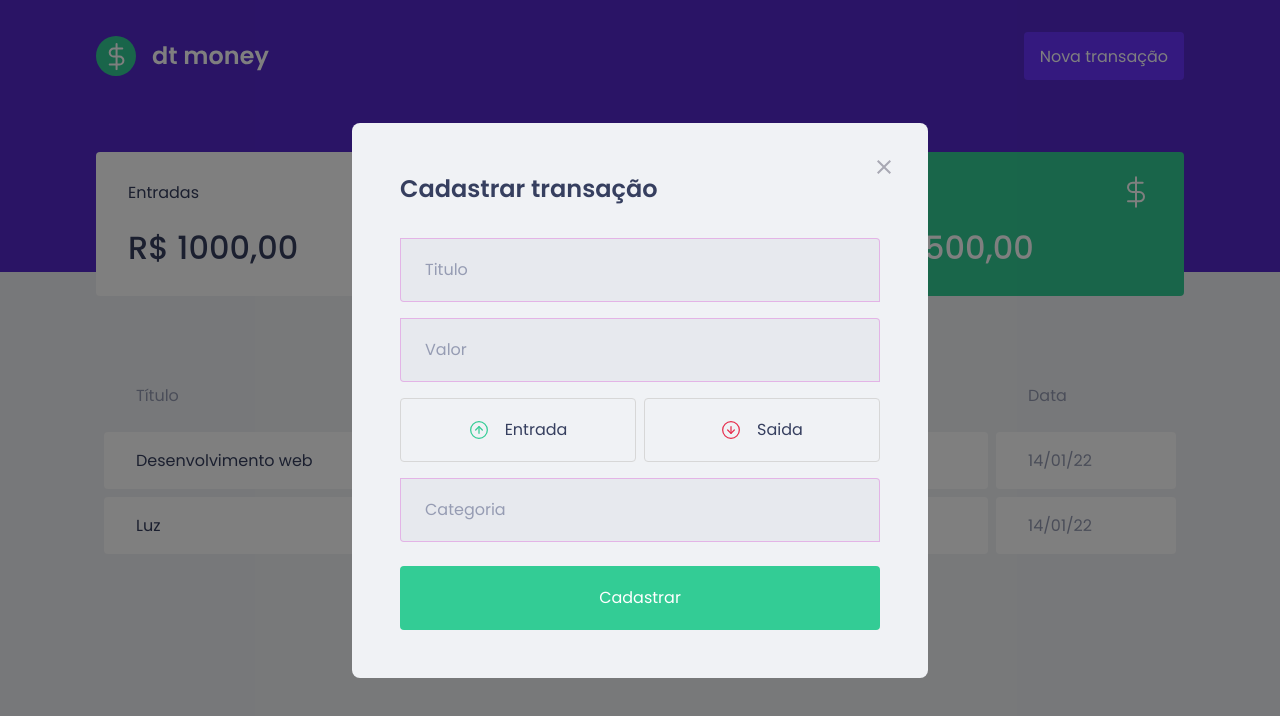
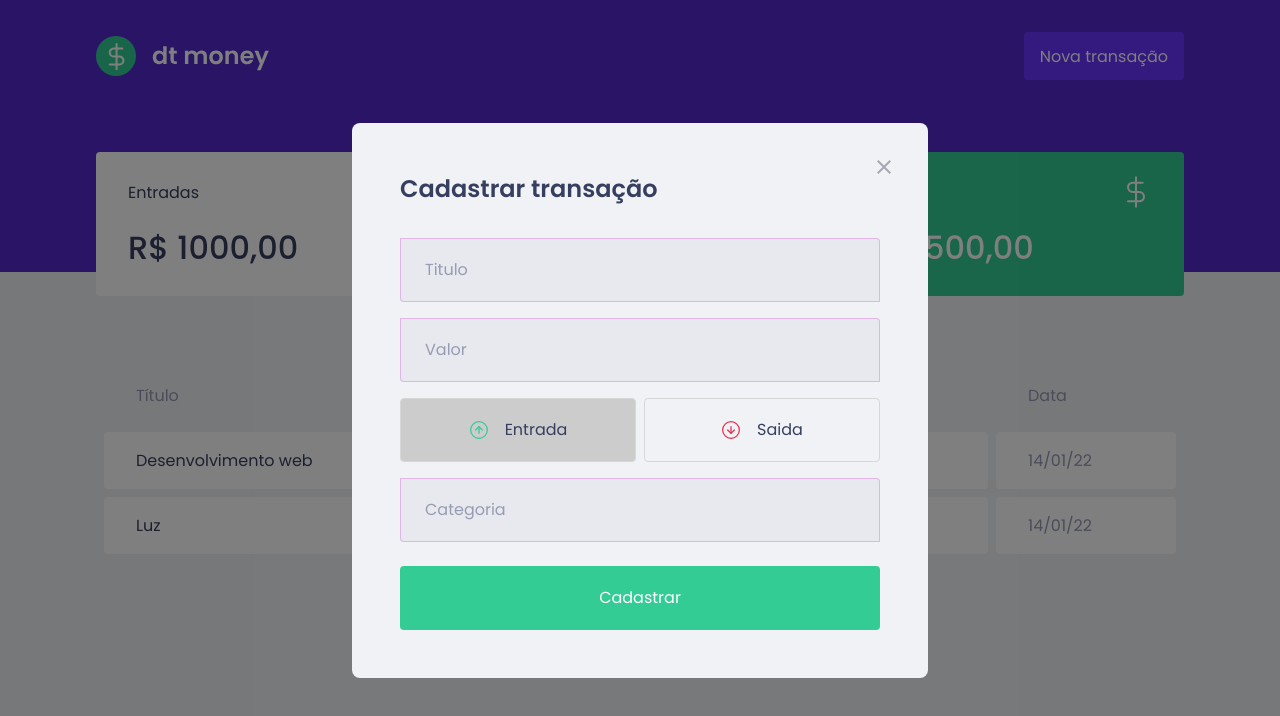
Before and after one commit to DiegoRamos-b/ignite-react-js, a React (Create React App) app in the folder chapter-2/: page / in a window 1280 px wide. Both pictures are taken after a click on the button "Nova transação". Shown: the top 716 px of the page. Built offline with nearby package versions, Linux system fonts and the light colour scheme; no server answers; what miragejs would draw is missing.

Commit message:
[CHAPTER 2] fim da aula 'funcionamento dos botoes'

```diff
--- a/chapter-2/src/components/TransactionModal/index.tsx
+++ b/chapter-2/src/components/TransactionModal/index.tsx
@@ -1,52 +1,67 @@
-import Modal from 'react-modal';
-import { Container, TransactionTypeContainer } from './style';
+import Modal from "react-modal";
+import { Container, RadioBox, TransactionTypeContainer } from "./style";
 
-import closeImg from '../../assets/close.svg';
+import closeImg from "../../assets/close.svg";
 
-import incomeImg from '../../assets/income.svg';
-import outcomeImg from '../../assets/outcome.svg';
+import incomeImg from "../../assets/income.svg";
+import outcomeImg from "../../assets/outcome.svg";
+import { useState } from "react";
 
 interface TransactionModalProps {
-  modalIsOpen: boolean,
+  modalIsOpen: boolean;
   handleCloseModal: () => void;
 }
 
-export function TransactionModal ({ modalIsOpen, handleCloseModal }: TransactionModalProps ) {
-  return(
+export function TransactionModal({
+  modalIsOpen,
+  handleCloseModal,
+}: TransactionModalProps) {
+  const [type, setType] = useState("deposit");
+
+  return (
     <Modal
-      isOpen={ modalIsOpen }
-      onRequestClose={ handleCloseModal }
-      overlayClassName="react-modal-overlay"
-      className="react-modal-content"
+      isOpen={modalIsOpen}
+      onRequestClose={handleCloseModal}
+      overlayClassName='react-modal-overlay'
+      className='react-modal-content'
     >
-      <button type="button" className="button-modal-close" onClick={ handleCloseModal } >
-        <img src={ closeImg  } alt="Fechar modal" />
+      <button
+        type='button'
+        className='button-modal-close'
+        onClick={handleCloseModal}
+      >
+        <img src={closeImg} alt='Fechar modal' />
       </button>
 
       <Container>
         <h2>Cadastrar transação</h2>
 
-        <input type="text" placeholder="Titulo" />
-        <input type="number" placeholder="Valor" />
+        <input type='text' placeholder='Titulo' />
+        <input type='number' placeholder='Valor' />
 
         <TransactionTypeContainer>
-          <button>
-            <img src={ incomeImg } alt="Entrada" />
+          <RadioBox
+            type='button'
+            onClick={() => setType("deposit")}
+            isActive={ type === 'deposit'}
+          >
+            <img src={incomeImg} alt='Entrada' />
             <span>Entrada</span>
-          </button>
+          </RadioBox>
 
-          <button>
-            <img src={ outcomeImg } alt="Saida" />
+          <RadioBox
+            type='button'
+            onClick={() => setType("withdraw")}
+            isActive={ type === 'withdraw'}
+          >
+            <img src={outcomeImg} alt='Saida' />
             <span>Saida</span>
-          </button>
+          </RadioBox>
         </TransactionTypeContainer>
 
-        <input type="text" placeholder="Categoria" />
+        <input type='text' placeholder='Categoria' />
 
-        <button type="submit">
-          Cadastrar
-        </button>
-
+        <button type='submit'>Cadastrar</button>
       </Container>
     </Modal>
   );
--- a/chapter-2/src/components/TransactionModal/style.ts
+++ b/chapter-2/src/components/TransactionModal/style.ts
@@ -55,13 +55,20 @@ export const TransactionTypeContainer = styled.div`
   grid-template-columns: repeat(2, 1fr);
   gap: 0.5rem;
 
-  button {
-    height: 4rem;
+`;
+
+interface RadioBoxProps {
+  isActive: boolean;
+}
+
+
+export const RadioBox = styled.button<RadioBoxProps>`
+      height: 4rem;
     border: 1px solid #d7d7d7;
     border-radius: 0.25rem;
 
 
-    background: transparent;
+    background: ${(props) => props.isActive ? '#ccc' : 'transparent'};
 
     display: flex;
 
@@ -85,5 +92,4 @@ export const TransactionTypeContainer = styled.div`
       font-size: 1rem;
       color: var(--text-title);
     }
-  }
 `;
```
